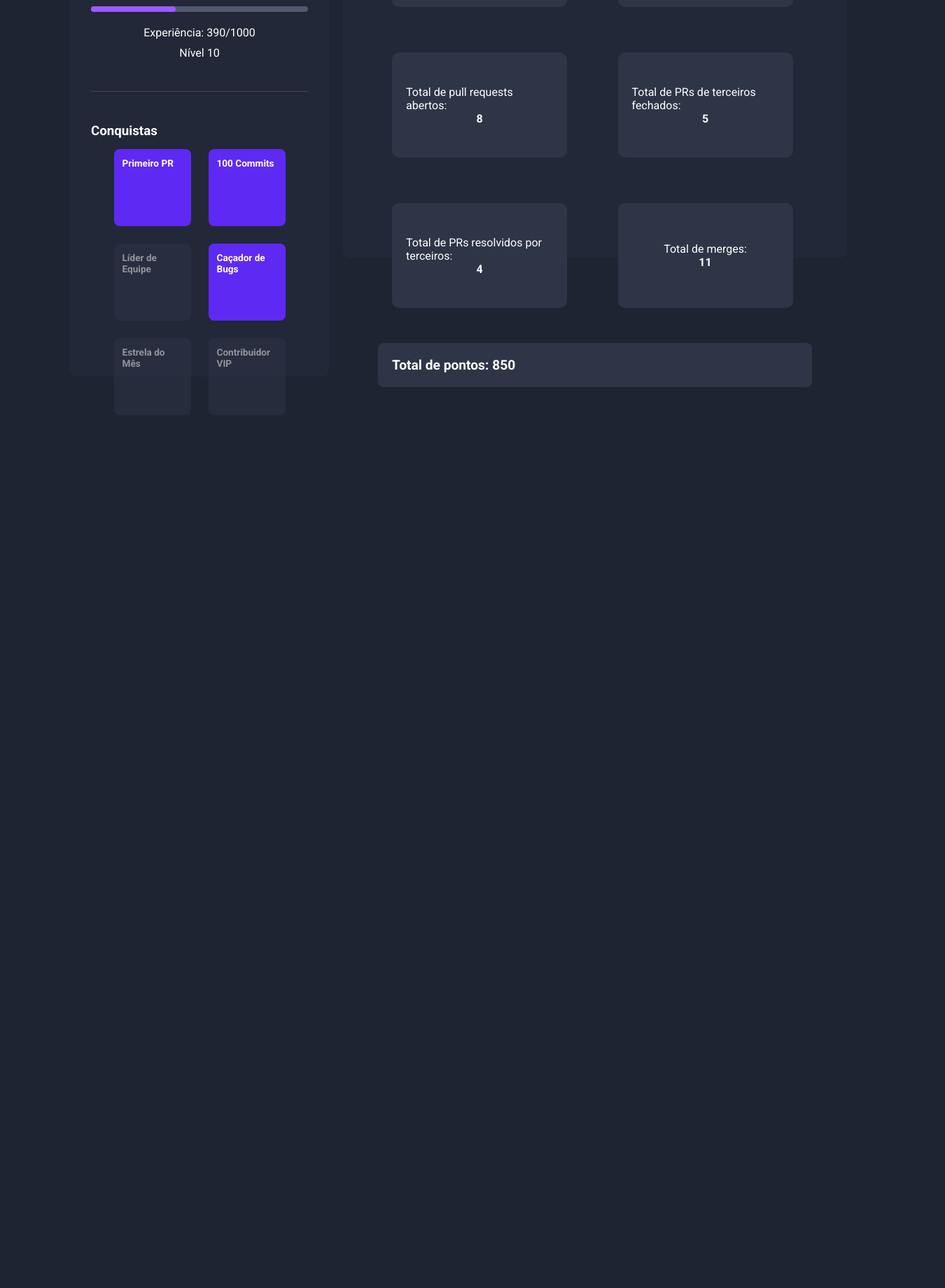
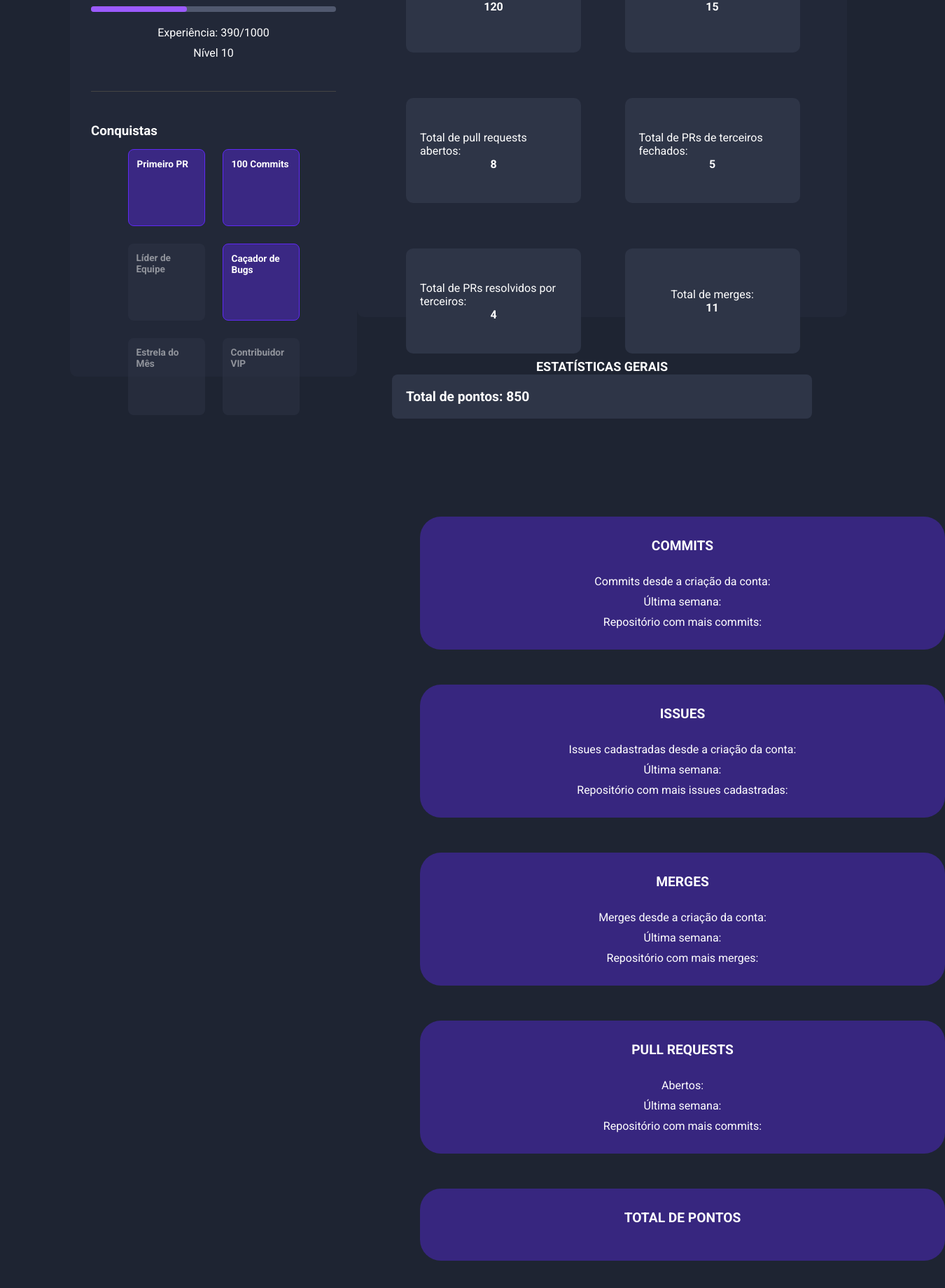
Before and after one commit to fga-eps-mds/2025.1-SGI-Frontend, a Next.js app: page /home in a window 1280 px wide. Shown: the part 402-2242 px from the top of the page at 70% size, 1350 px wide, since content can reach past the window. Before the commit the page ends 995 px from the top, so only its background shows below. Built offline with nearby package versions, Linux system fonts and the light colour scheme.

Commit message:
Cria estatisticas gerais na tela de métricas

```diff
--- a/src/app/home/metrics.module.css
+++ b/src/app/home/metrics.module.css
@@ -1,11 +1,18 @@
 .container {
-  display: flex;
   justify-content: space-between;
   padding: 40px 70px 0px 100px;
   gap: 20px;
   color: white;
   font-family: var(--font-roboto), sans-serif;
   min-height: 90vh;
+}
+
+.topPanel {
+  display: flex;
+  align-items: center;
+  justify-content: space-between;
+  width: 100%;
+  margin-bottom: 30px;
 }
 
 .leftPanel {
@@ -85,23 +92,40 @@
 }
 
 .badges .active {
-  background-color: #5F29F4;
+  background-color: #5f29f465;
+  border: #5F29F4 1px solid;
   opacity: 1;
 }
 
 .rightPanel {
   flex: 2;
-  background: #222838;
+  border-radius: 10px;
+  max-height: 630px;
+  max-width: 1100px;
+}
+
+.containerMetrics {
+  flex: 2;
   border-radius: 10px;
   padding: 50px;
   max-height: 630px;
   max-width: 1100px;
+  background: #222838;
+}
+
+.statisticsScroll {
+  display: flex;
+  align-items: center;
+  justify-content: center;
+  font-weight: bold;
+  font-size: large;
+  margin-top: 60px;
 }
 
 .metrics {
   display: grid;
   grid-template-columns: repeat(auto-fit, minmax(220px, 1fr));
-  margin: 50px 20px;
+  margin: 30px 20px;
   gap: 65px
 }
 
@@ -128,3 +152,33 @@
   align-items: center;
   justify-content: center;
 }
+
+.bottomPanel {
+  align-items: center;
+  justify-content: center;
+  margin-top: 200px;
+  padding: 0px 500px;
+}
+
+.statisticCard {
+  background: #5f29f465 ;
+  border-radius: 30px;
+  padding: 30px;
+  width: 750px;
+  display: flex;
+  flex-direction: column;
+  align-items: center;
+  margin-bottom: 50px;
+}
+
+.statisticCardTitle {
+  font-size: 1.2rem;
+  font-weight: bold;
+  margin-bottom: 20px;
+}
+
+.statisticCardContent{
+  font-size: 1rem;
+  text-align: center;
+  margin-top: 10px;
+}
--- a/src/app/home/page.tsx
+++ b/src/app/home/page.tsx
@@ -7,6 +7,7 @@ export default function Home() {
 
     return(
         <main className={styles.container}>
+      <div className={styles.topPanel}>
         <section className={styles.leftPanel}>
           <div className={styles.userCard}>
             <div >
@@ -20,9 +21,7 @@ export default function Home() {
             <p> Experiência: 390/1000</p>
             <p> Nível 10</p>
           </div>
-
           <div className={styles.separationBar}></div>
-
           <div className={styles.achievements}>
             <div className={styles.achievementsTitle}>
               <h3> Conquistas</h3>
@@ -37,8 +36,8 @@ export default function Home() {
             </div>
           </div>
         </section>
-
           <section className={styles.rightPanel}>
+            <div className={styles.containerMetrics}>
               <h3> RESUMO</h3>
               <div className={styles.metrics}>
                 <div>Total de commits: <strong>120</strong></div>
@@ -49,7 +48,39 @@ export default function Home() {
                 <div>Total de merges: <strong>11</strong></div>
               </div>
               <div className={styles.points}> Total de pontos: <strong>850</strong></div>
+            </div>
+                        <div className={styles.statisticsScroll}> ESTATÍSTICAS GERAIS</div>
           </section>
+      </div>
+      <div className={styles.bottomPanel}>
+        <div className={styles.statisticCard}>
+          <h3 className={styles.statisticCardTitle}>COMMITS</h3>
+          <p className={styles.statisticCardContent}>Commits desde a criação da conta:</p>
+          <p className={styles.statisticCardContent}>Última semana:</p>
+          <p className={styles.statisticCardContent}>Repositório com mais commits:</p>
+        </div>
+        <div className={styles.statisticCard}>
+          <h3 className={styles.statisticCardTitle}>ISSUES</h3>
+          <p className={styles.statisticCardContent}>Issues cadastradas desde a criação da conta:</p>
+          <p className={styles.statisticCardContent}>Última semana:</p>
+          <p className={styles.statisticCardContent}>Repositório com mais issues cadastradas:</p>
+        </div>
+        <div className={styles.statisticCard}>
+          <h3 className={styles.statisticCardTitle}>MERGES</h3>
+          <p className={styles.statisticCardContent}>Merges desde a criação da conta:</p>
+          <p className={styles.statisticCardContent}>Última semana:</p>
+          <p className={styles.statisticCardContent}>Repositório com mais merges:</p>
+        </div>
+        <div className={styles.statisticCard}>
+          <h3 className={styles.statisticCardTitle}>PULL REQUESTS</h3>
+          <p className={styles.statisticCardContent}>Abertos:</p>
+          <p className={styles.statisticCardContent}>Última semana:</p>
+          <p className={styles.statisticCardContent}>Repositório com mais commits:</p>
+        </div>
+        <div className={styles.statisticCard}>
+          <h3 className={styles.statisticCardTitle}>TOTAL DE PONTOS</h3>
+        </div>
+      </div>
 
     </main>
     );
```
Lines whose indentation alone changed are shown as unchanged.
